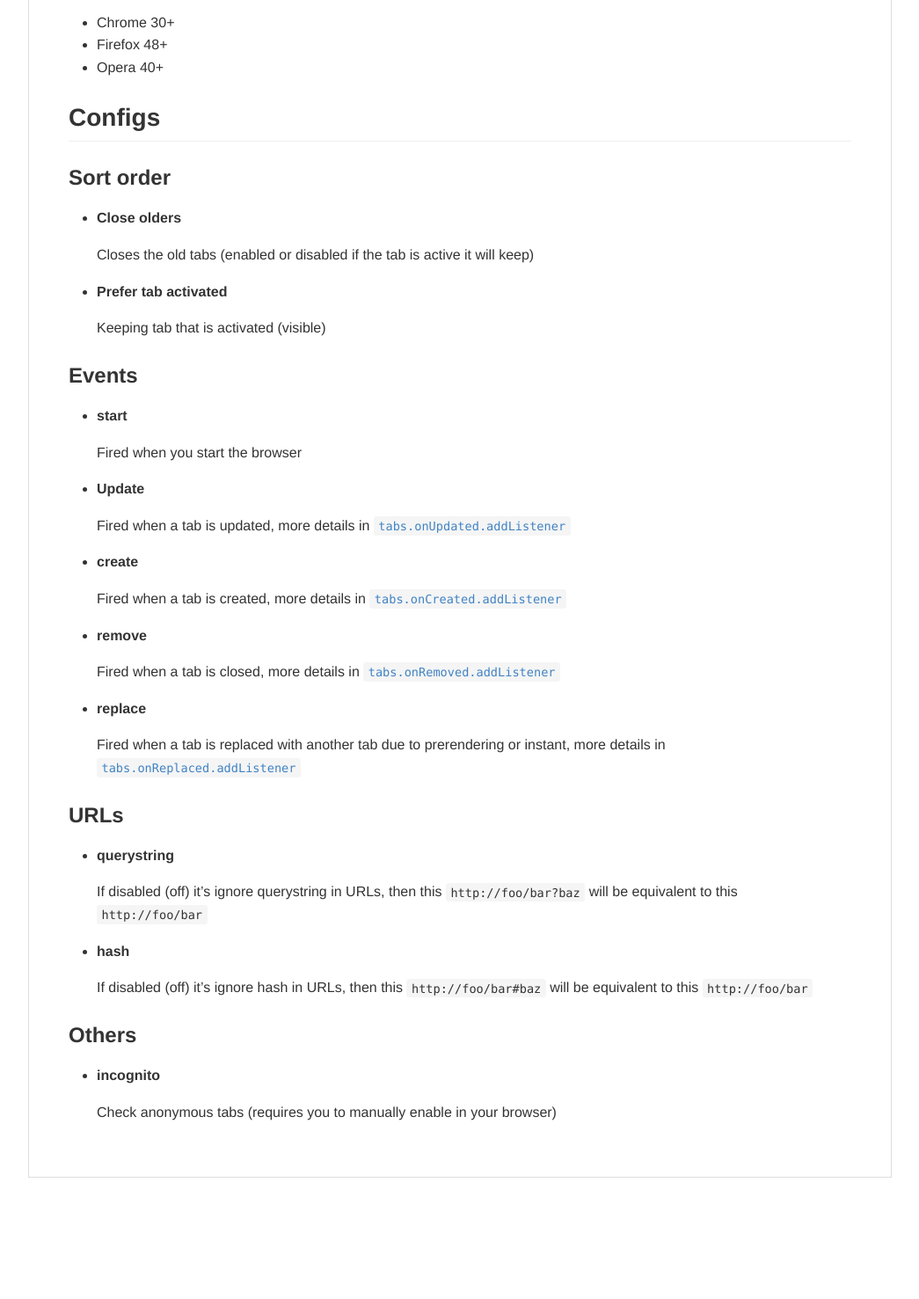
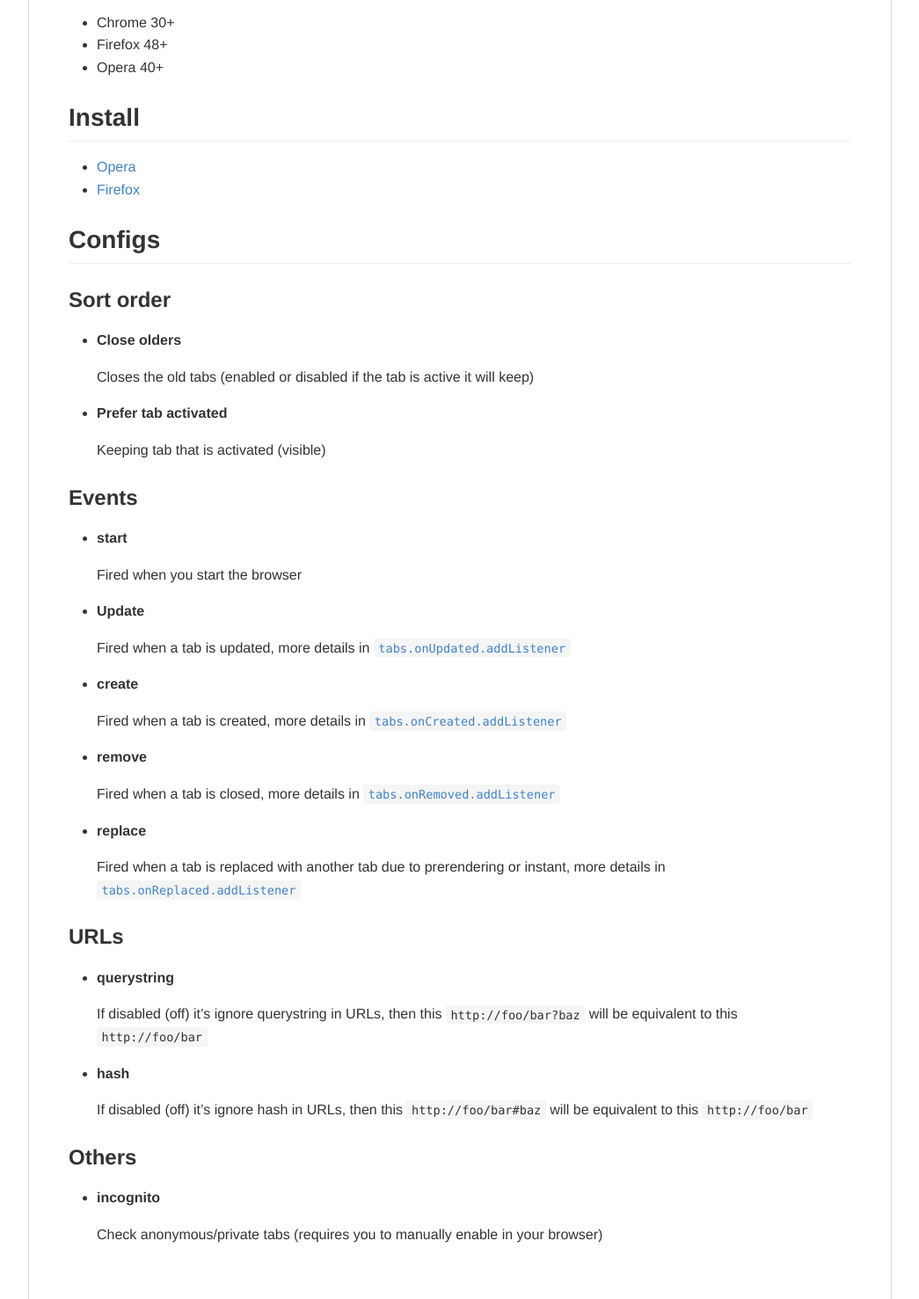
Before and after one commit to brcontainer/prevent-duplicate-tabs, a browser extension: page README.html in a window 1280 px wide. Shown: the part 546-2023 px from the top of the page at 88% size, without its empty margins (117-1162 px from the left). Before the commit the page ends 1901 px from the top, so only its background shows below. Drawn offline with Linux system fonts and the light colour scheme.

Commit message:
Links to install from add-ons sites
Firefox and Opera, ChromeStore is not yet available.

```diff
--- a/README.html
+++ b/README.html
@@ -1014,7 +1014,7 @@ body .markdown-body
     page-break-after: avoid;
   }
 }
-</style><title>README</title></head><body><article class="markdown-body"><h2 id="prevent-duplicate-tabs-about"><a name="user-content-prevent-duplicate-tabs-about" href="#prevent-duplicate-tabs-about" class="headeranchor-link" aria-hidden="true"><span class="headeranchor"></span></a>Prevent duplicate tabs about</h2>
+</style><title>README</title></head><body><article class="markdown-body"><h2 id="about"><a name="user-content-about" href="#about" class="headeranchor-link" aria-hidden="true"><span class="headeranchor"></span></a>About</h2>
 <p>Simple add-on for prevent duplicate tabs, you can custom this using options in popup</p>
 <p><img alt="promocional" src="///C://Users/Latitude%20E6410/Documents/GitHub/prevent-duplicate-tabs/promo.png" /></p>
 <h2 id="requirements"><a name="user-content-requirements" href="#requirements" class="headeranchor-link" aria-hidden="true"><span class="headeranchor"></span></a>Requirements</h2>
@@ -1022,6 +1022,11 @@ body .markdown-body
 <li>Chrome 30+</li>
 <li>Firefox 48+</li>
 <li>Opera 40+</li>
+</ul>
+<h2 id="install"><a name="user-content-install" href="#install" class="headeranchor-link" aria-hidden="true"><span class="headeranchor"></span></a>Install</h2>
+<ul>
+<li><a href="https://addons.opera.com/en/extensions/details/prevent-duplicate-tabs/">Opera</a></li>
+<li><a href="https://addons.mozilla.org/en-US/firefox/addon/smart-prevent-duplicate-tabs/">Firefox</a></li>
 </ul>
 <h2 id="configs"><a name="user-content-configs" href="#configs" class="headeranchor-link" aria-hidden="true"><span class="headeranchor"></span></a>Configs</h2>
 <h3 id="sort-order"><a name="user-content-sort-order" href="#sort-order" class="headeranchor-link" aria-hidden="true"><span class="headeranchor"></span></a>Sort order</h3>
@@ -1073,6 +1078,6 @@ body .markdown-body
 <ul>
 <li>
 <p><strong>incognito</strong></p>
-<p>Check anonymous tabs (requires you to manually enable in your browser)</p>
+<p>Check anonymous/private tabs (requires you to manually enable in your browser)</p>
 </li>
 </ul></article></body></html>
```
Also changed, not shown: README.md.
